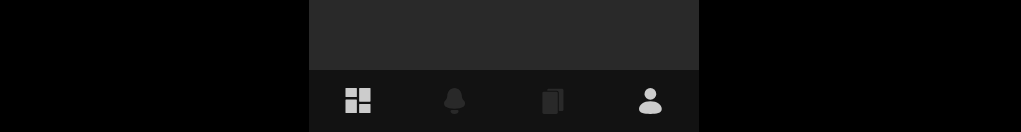
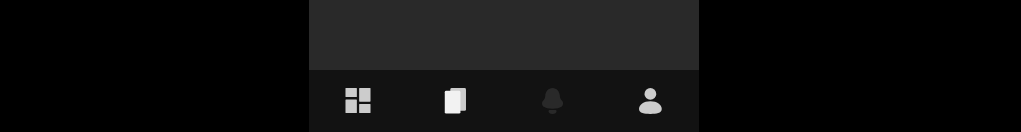
Before and after one commit to AllClimbing/AllClimbing_FrontEnd, a Vue app: page /login in a window 1280 px wide. Shown: the part 668-800 px from the top of the page, without its empty margins (136-1157 px from the left). Built offline with nearby package versions, Linux system fonts and the light colour scheme; a web font is replaced by a local one.

Commit message:
style: 찜목록 페이지 아이콘 교체

```diff
--- a/src/components/common/GNB.vue
+++ b/src/components/common/GNB.vue
@@ -22,6 +22,7 @@
 </template>
 <style scoped>
     .gnb_container{
+        max-width:39rem;
         width:39rem;
         height: 6.2rem;
         color:white;
```
Also changed, not shown: src/assets/competition.svg, src/assets/wishlist.svg.
